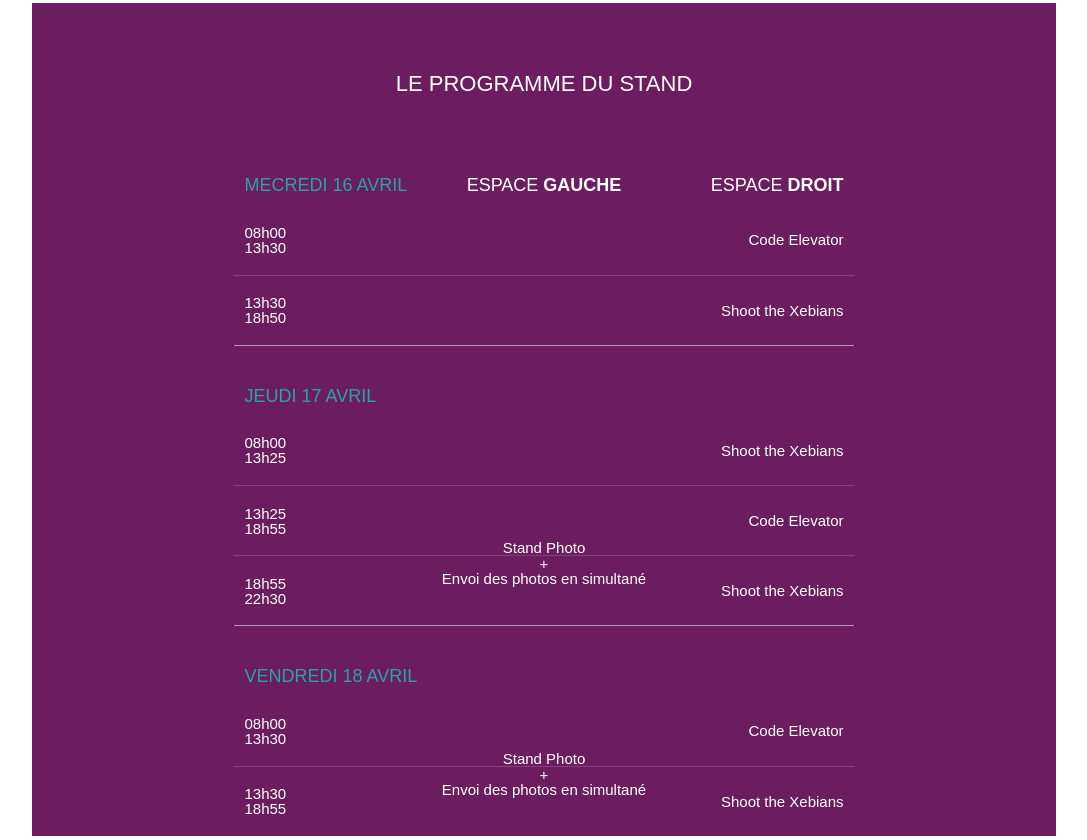
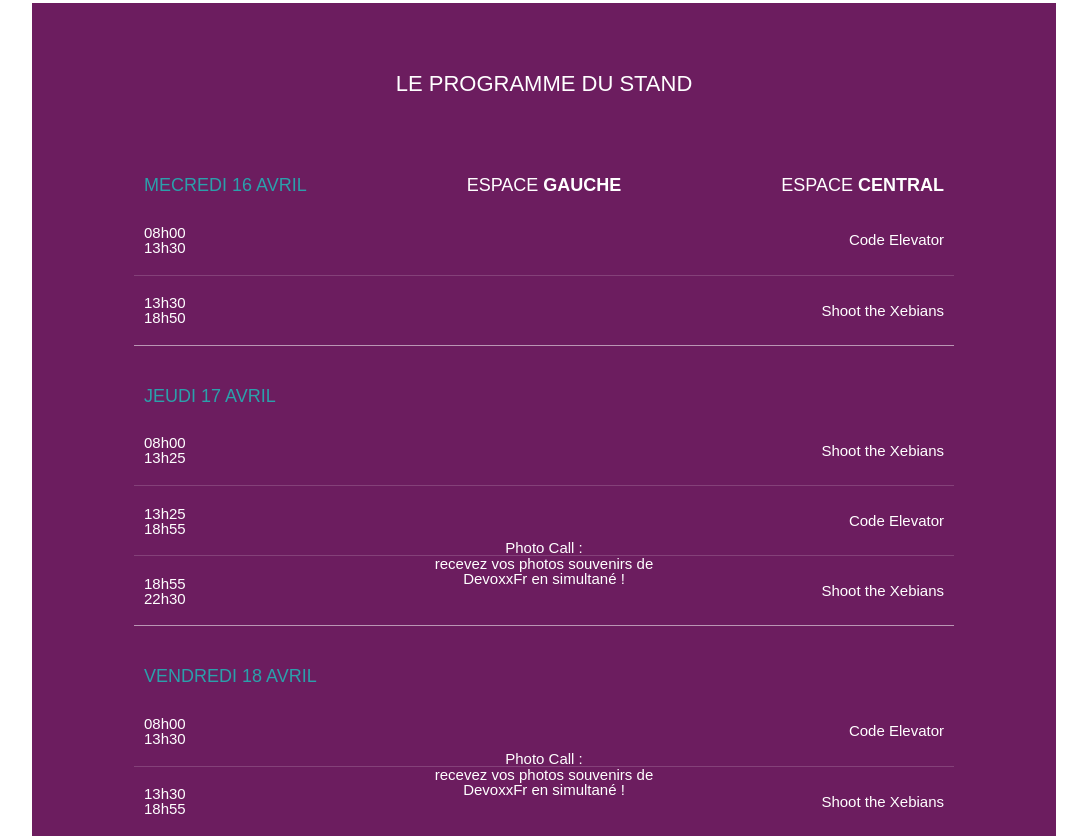
Before and after one commit to publicissapient-france/nfc-website, a website: page index.html in a window 1280 px wide. Shown: the part 4544-5384 px from the top of the page, without its empty margins (96-1183 px from the left). Drawn offline with Linux system fonts and the light colour scheme.

Commit message:
Correction texte photo call

```diff
--- a/index.html
+++ b/index.html
@@ -379,7 +379,7 @@
                 <time datetime="2014-04-16">Mecredi 16 Avril</time>
             </th>
             <th>Espace <span class="emphasized">Gauche</span></th>
-            <th>Espace <span class="emphasized">Droit</span></th>
+            <th>Espace <span class="emphasized">Central</span></th>
         </tr>
         <tr class="planning-line">
             <td>08h00<br/>13h30</td>
@@ -407,12 +407,12 @@
         </tr>
         <tr class="planning-line">
             <td>13h25<br/>18h55</td>
-            <td class="photo-up">Stand Photo</td>
+            <td class="photo-up">Photo Call&nbsp;:</td>
             <td>Code Elevator</td>
         </tr>
         <tr class="planning-line last-line">
             <td>18h55<br/>22h30</td>
-            <td class="photo-down">+<br/>Envoi des photos en simultané</td>
+            <td class="photo-down">recevez vos photos souvenirs de DevoxxFr en simultané&nbsp;!</td>
             <td>Shoot the Xebians</td>
         </tr>
         </tbody>
@@ -428,12 +428,12 @@
 
         <tr class="planning-line">
             <td>08h00<br/>13h30</td>
-            <td class="photo-up">Stand Photo</td>
+            <td class="photo-up">Photo Call&nbsp;:</td>
             <td>Code Elevator</td>
         </tr>
         <tr class="planning-line very-last-line">
             <td>13h30<br/>18h55</td>
-            <td class="photo-down">+<br/>Envoi des photos en simultané</td>
+            <td class="photo-down">recevez vos photos souvenirs de DevoxxFr en simultané&nbsp;!</td>
             <td>Shoot the Xebians</td>
         </tr>
         </tbody>
```
